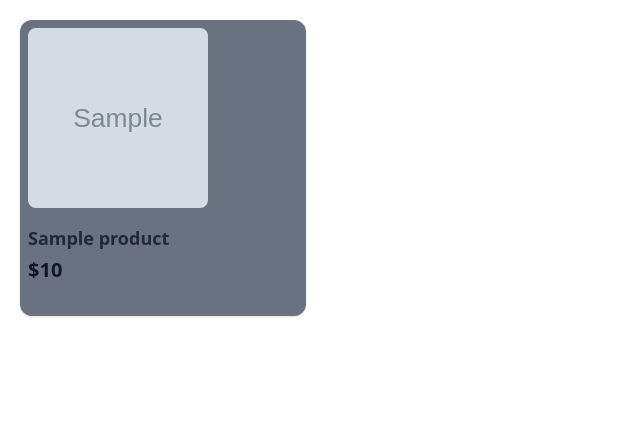
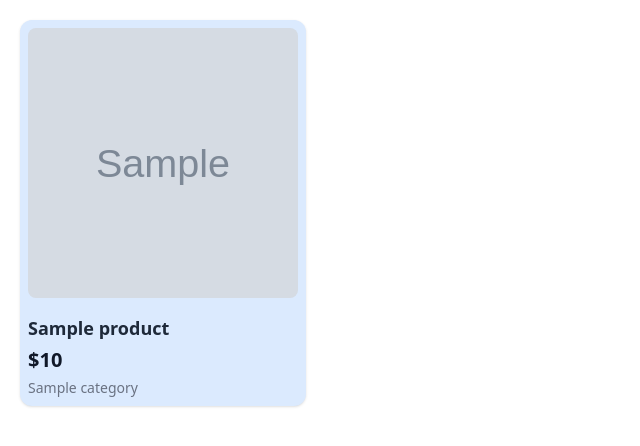
Before and after one commit to sugaazz1/heekaudio, a Flask app: template templates/browse.html.jinja in a window 1280 px wide. Shown: the part 72-518 px from the top of the page, without its empty margins (0-640 px from the left). Run offline with Flask 3, Linux system fonts and the light colour scheme; the template is opened without the code that fills it: most values are stand-ins (such as "Sample title", 1, 10 or a date in 2020); grey boxes marked "Sample" are stand-in pictures.

Commit message:
start1.3_addingProducts

```diff
--- a/main.py
+++ b/main.py
@@ -55,6 +55,28 @@ def product_page(product_id):
 
     return render_template("product.html.jinja", product=result)
 
-@app.route("/sign")
+
+#@app.route("cart/<product_id>", methods=["POST"])
+#def add_to_cart(product_id):
+
+    #return
+
+
+@app.route("/login")
+def login_page(login_id):
+
+    connection = connect_db()
+
+    cursor = connection.cursor()
+
+    return render_template("login.html.jinja")
+
+
+
+@app.route("/register")
 def sign_in_page(user_id):
-    return render_template("sign_in.html.jinja")
+
+
+
+
+    return
--- a/templates/browse.html.jinja
+++ b/templates/browse.html.jinja
@@ -24,10 +24,10 @@
         </main> -->
         <main class="grid grid-cols-1 sm:grid-cols-2 lg:grid-cols-4 gap-8 p-5">
             {% for x in products %}
-                <a href="/product/{{x['ID']}}" class="bg-gray-500 rounded-xl shadow hover:shadow-lg transition p-2">
+                <a href="/product/{{x['ID']}}" class="bg-blue-100 rounded-xl shadow hover:shadow-lg transition p-2">
 
                     <!-- Product Image -->
-                    <div class="w-45 aspect-square overflow-hidden rounded-lg">
+                    <div class="w-full aspect-square overflow-hidden rounded-lg">
                         <img
                             src="{{ x['Image'] }}"
                             alt="{{ x['Name'] }}"
@@ -38,7 +38,7 @@
                     <!-- Product Info -->
                     <div class="mt-4 space-y-1">
 
-                        <h3 class="text-lg font-semibold text-gray-800 truncate">
+                        <h3 class="text-lg font-semibold text-gray-800 line-clamp-1">
                             {{ x["Name"] }}
                         </h3>
 
```
Also changed, not shown: templates/register.html.jinja (added, +12 -0 lines), static/products/1.webp (added), static/products/25C_Crusher_540.webp (added), static/products/BoseBlack.avif (added), static/products/DesertGold.avif (added), static/products/JBL_Tour_One.webp (added), static/products/WI-C100.webp (added), templates/login.html.jinja (renamed from templates/sign_in.html.jinja).
